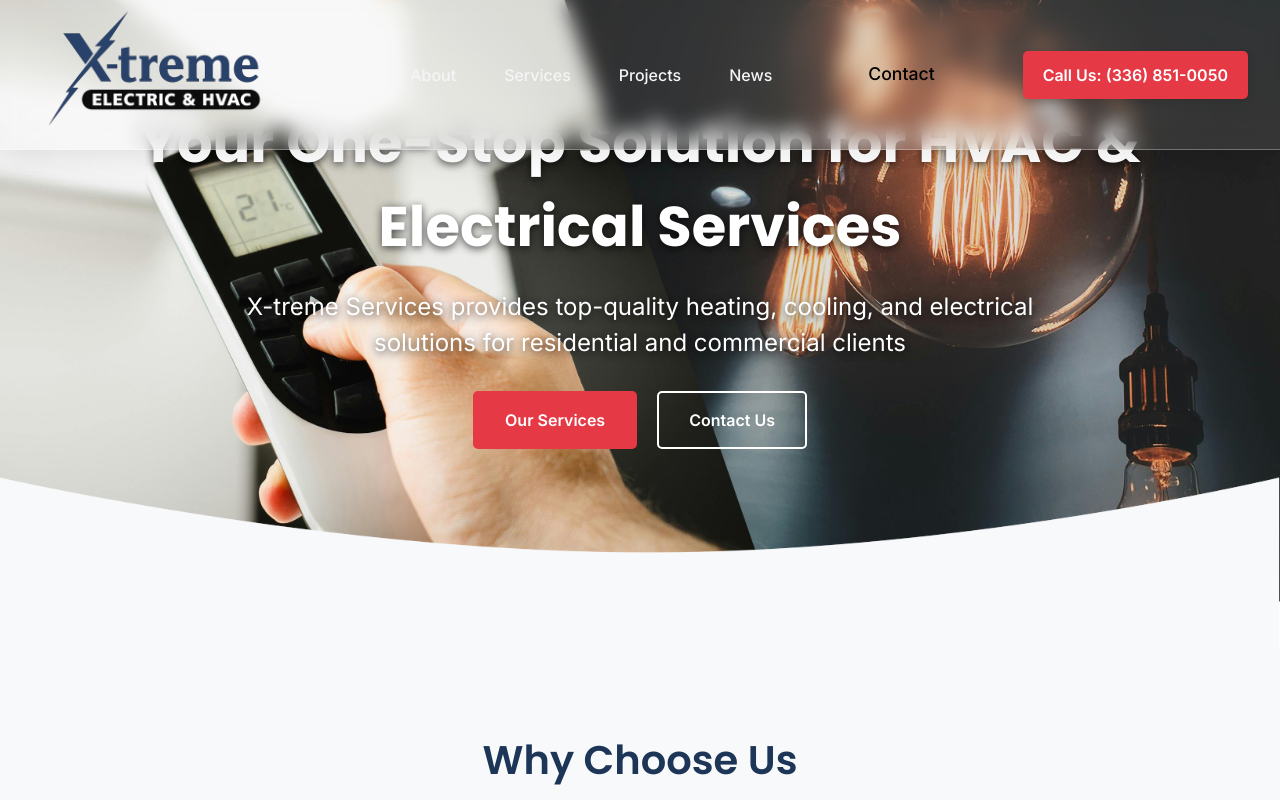
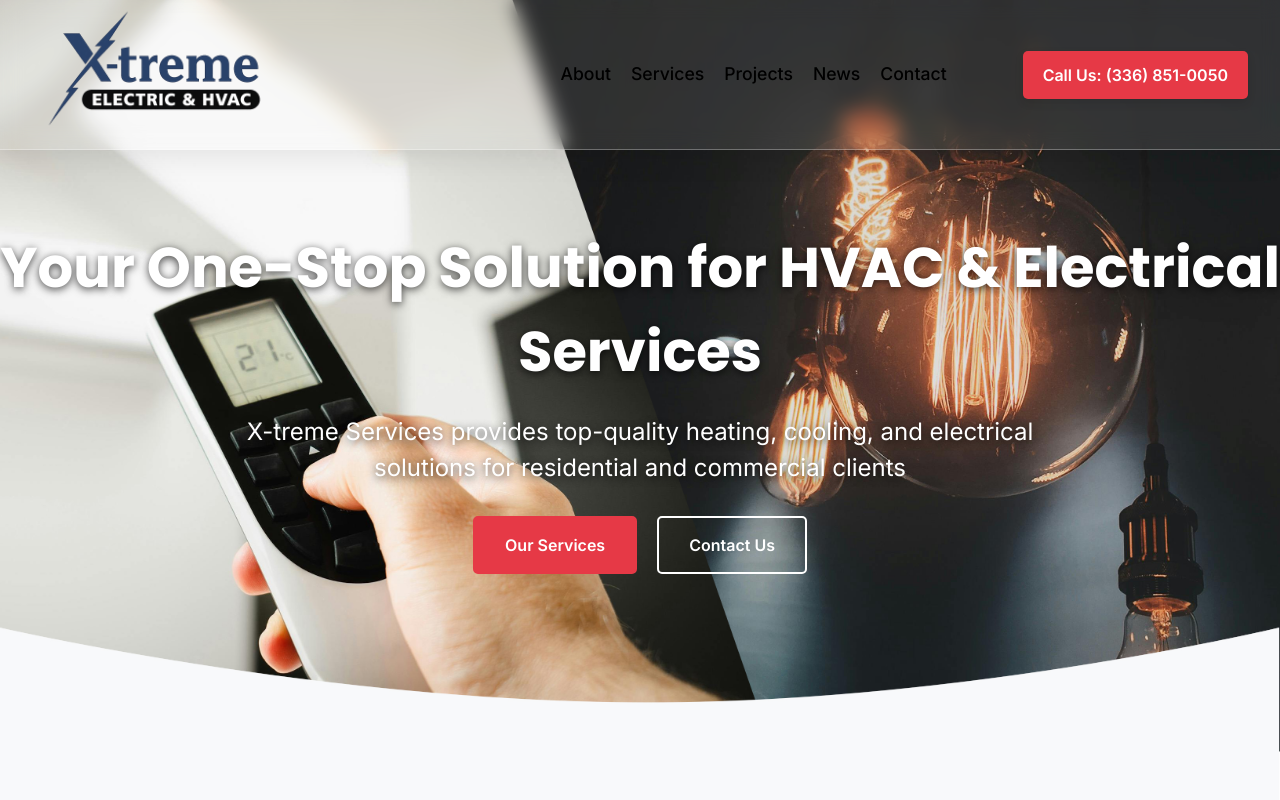
Before and after one commit to jose-v/x-tremeservices, a React (Create React App) app: page / in a window 1280 px wide. Built offline with nearby package versions, Linux system fonts and the light colour scheme.

Commit message:
Backup of working version with video background and overlay

```diff
--- a/package.json
+++ b/package.json
@@ -7,9 +7,9 @@
     "react-dom": "^19.0.0",
     "react-icons": "^5.5.0",
     "react-intersection-observer": "^9.16.0",
-    "react-router": "^6.3.0",
-    "react-router-dom": "^6.3.0",
-    "react-scripts": "4.0.3",
+    "react-router": "^7.5.0",
+    "react-router-dom": "^7.5.0",
+    "react-scripts": "^5.0.1",
     "styled-components": "^5.3.0",
     "web-vitals": "^4.2.4"
   },
--- a/src/App.js
+++ b/src/App.js
@@ -1,12 +1,9 @@
 import React from 'react';
-import { BrowserRouter as Router, Routes, Route } from 'react-router-dom';
-import { ThemeProvider } from 'styled-components';
+import { Outlet } from 'react-router-dom';
+import styled, { ThemeProvider } from 'styled-components';
 import GlobalStyle from './styles/GlobalStyle';
 import Navbar from './components/Navbar';
 import Footer from './components/Footer';
-import Home from './pages/Home';
-import Services from './pages/Services';
-import About from './pages/About';
 
 const theme = {
   colors: {
@@ -21,23 +18,29 @@ const theme = {
   },
 };
 
+const AppContainer = styled.div`
+  display: flex;
+  flex-direction: column;
+  min-height: 100vh;
+  background-color: ${({ theme }) => theme.colors.background || 'white'};
+  font-family: ${({ theme }) => theme.fonts.body};
+`;
+
+const MainContent = styled.main`
+  flex: 1;
+`;
+
 function App() {
   return (
     <ThemeProvider theme={theme}>
       <GlobalStyle />
-      <Router>
-        <div className="app-container" style={{ margin: 0, padding: 0 }}>
-          <Navbar />
-          <main style={{ margin: 0, padding: 0 }}>
-            <Routes>
-              <Route path="/" element={<Home />} />
-              <Route path="/services" element={<Services />} />
-              <Route path="/about" element={<About />} />
-            </Routes>
-          </main>
-          <Footer />
-        </div>
-      </Router>
+      <AppContainer>
+        <Navbar />
+        <MainContent>
+          <Outlet />
+        </MainContent>
+        <Footer />
+      </AppContainer>
     </ThemeProvider>
   );
 }
--- a/src/components/Navbar.js
+++ b/src/components/Navbar.js
@@ -1,7 +1,6 @@
 import React from 'react';
 import styled from 'styled-components';
-import { Link } from 'react-router-dom';
-import NavLink from './NavLink';
+import { Link, NavLink, useLocation, useNavigate } from 'react-router-dom';
 import logo from '../images/logo.png'; // Adjust the path as needed
 
 const Nav = styled.nav`
@@ -46,7 +45,7 @@ const LogoImage = styled.img`
 const NavMenu = styled.div`
   display: flex;
   align-items: center;
-  gap: 2rem; // Add consistent gap between items
+  gap: 1.25rem; // Reduced gap between items by ~20px
 
   @media screen and (max-width: 768px) {
     display: none;
@@ -58,26 +57,24 @@ const NavItem = styled.li`
 `;
 
 const NavLinkStyled = styled(NavLink)`
-  color: #000000 !important; /* Force black text with !important */
-  margin-left: 3.5rem; /* Increased spacing between items */
+  color: #000000 !important;
   text-decoration: none;
   font-weight: 500;
   font-size: 1.1rem;
   transition: all 0.3s ease;
 
   &:hover {
-    color: #e63946 !important; /* Red color on hover with !important */
+    color: #e63946 !important;
   }
 
   &.active {
-    color: #000000 !important; /* Black for active state */
-    font-weight: 700; /* Make active link bold */
-    border-bottom: 2px solid #000000; /* Underline active link */
+    color: #000000 !important;
+    font-weight: 700;
+    border-bottom: 2px solid #000000;
   }
 `;
 
-const PhoneNumber = styled.a`
-  background-color: #e63946;
+const PhoneNumber = styled.a`  background-color: #e63946;
   color: white;
   font-weight: 600;
   font-size: 1rem;
@@ -98,13 +95,28 @@ const PhoneNumber = styled.a`
 `;
 
 const Navbar = () => {
+  const navigate = useNavigate();
+  const location = useLocation();
+
   const scrollToContact = (e) => {
     e.preventDefault();
-    const contactSection = document.getElementById('contact-form');
-    if (contactSection) {
-      contactSection.scrollIntoView({ behavior: 'smooth' });
+
+    // Check if we are already on the homepage
+    if (location.pathname === '/') {
+      const contactSection = document.getElementById('contact-form');
+      if (contactSection) {
+        contactSection.scrollIntoView({ behavior: 'smooth', block: 'start' });
+        // Add a small delay to adjust for the navbar height
+        setTimeout(() => {
+          window.scrollBy(0, -150); // Adjust for navbar height
+        }, 100); // Delay might need adjustment based on scroll speed
+      }
     } else {
-      window.location.href = '/#contact-form';
+      // If not on the homepage, navigate there first with the hash
+      navigate('/#contact-form');
+      // Scroll might not happen automatically after navigation,
+      // needs handling on the Home page potentially or a different approach.
+      // For now, this navigates to the homepage hash.
     }
   };
 
--- a/src/index.js
+++ b/src/index.js
@@ -1,13 +1,55 @@
 import React from 'react';
 import ReactDOM from 'react-dom/client';
+import {
+  createBrowserRouter,
+  RouterProvider,
+} from "react-router-dom";
 import './index.css';
-import App from './App';
+import App from './App'; // App will act as the layout
+import Home from './pages/Home';
+import About from './pages/About';
+import Services from './pages/Services';
+import Projects from './pages/Projects';
+import News from './pages/News';
 import reportWebVitals from './reportWebVitals';
+
+// Define routes using the data router format
+const router = createBrowserRouter([
+  {
+    path: "/",
+    element: <App />, // App is the root layout component
+    children: [
+      {
+        index: true, // Render Home at the root path
+        element: <Home />,
+      },
+      {
+        path: "about",
+        element: <About />,
+      },
+      {
+        path: "services",
+        element: <Services />,
+      },
+      {
+        path: "projects",
+        element: <Projects />,
+      },
+      {
+        path: "news",
+        element: <News />,
+      },
+      // Note: No separate /contact route needed
+    ],
+    // Error boundary could be added here later if needed
+    // errorElement: <ErrorPage />,
+  },
+]);
 
 const root = ReactDOM.createRoot(document.getElementById('root'));
 root.render(
   <React.StrictMode>
-    <App />
+    <RouterProvider router={router} /> {/* Use RouterProvider */}
   </React.StrictMode>
 );
 
--- a/src/pages/Home.js
+++ b/src/pages/Home.js
@@ -27,7 +27,6 @@ const fadeIn = keyframes`
 const HomeContainer = styled.div`
   width: 100%;
   max-width: 100%;
-  margin-top: -150px; /* Move the entire container up to compensate for navbar */
   padding: 0;
   overflow-x: hidden; /* Prevent horizontal scrolling */
 `;
@@ -42,11 +41,9 @@ const HeroSection = styled.section`
   align-items: center;
   text-align: center;
   color: white;
-  padding: 0 20px;
   position: relative;
   width: 100%;
-  margin: 0;
-  padding-top: 50px; /* Add some padding at top */
+  padding: 0;
 `;
 
 const HeroTitle = styled.h1`
@@ -222,7 +219,7 @@ const ServiceDescription = styled.p`
 `;
 
 const CTASection = styled.section`
-  padding: 80px 20px;
+  padding: 160px 20px;
   background: linear-gradient(rgba(29, 53, 87, 0.9), rgba(29, 53, 87, 0.9)),
               url(${ctaBg}) no-repeat center center;
   background-size: cover;
@@ -828,7 +825,7 @@ function Home() {
         </ServicesGrid>
       </AnimatedSection>
 
-      <CTASection>
+      <CTASection id="contact-form">
         <CTATitle>Ready to Get Started?</CTATitle>
         <CTAContainer>
           <CTAFormColumn>
@@ -1021,10 +1018,6 @@ function Home() {
           </StaffGrid>
         </StaffContainer>
       </StaffSection>
-
-      <Section id="contact-form">
-        {/* Contact form content */}
-      </Section>
     </HomeContainer>
   );
 }
--- a/src/pages/Services.js
+++ b/src/pages/Services.js
@@ -9,11 +9,14 @@ import {
   FaThermometerHalf,
   FaHome,
   FaCheckCircle,
-  FaLightbulb
+  FaLightbulb,
+  FaTools,
+  FaAtom,
+  FaWind
 } from 'react-icons/fa';
 
-// Import your images (you'll need to add these to your project)
-import servicesBg from '../images/services_hero_banner.jpg';
+// Remove unused import
+// import servicesBg from '../images/services_hero_banner.jpg';
 import electricalImg from '../images/electrical_services.jpg';
 import hvacImg from '../images/hvac_services.jpg';
 import iaqImg from '../images/iaq_services.jpg';
@@ -42,19 +45,18 @@ const ServicesContainer = styled.div`
   overflow-x: hidden;
 `;
 
-// Add a new styled component for the video background
 const VideoBackground = styled.video`
-  position: absolute;
+  position: absolute !important;
   top: 0;
   left: 0;
   width: 100%;
   height: 100%;
   object-fit: cover;
-  object-position: top center;
+  object-position: center;
   z-index: -1;
+  filter: brightness(0.7) contrast(1.1);
 `;
 
-// Update the HeroSection component
 const HeroSection = styled.section`
   position: relative;
   height: 75vh;
@@ -75,8 +77,13 @@ const HeroSection = styled.section`
     left: 0;
     width: 100%;
     height: 100%;
-    background: rgba(29, 53, 87, 0.6); // Overlay to ensure text readability
-    z-index: -1;
+    background: rgba(29, 53, 87, 0.4); /* Blue overlay */
+    z-index: 0;
+  }
+
+  & > * {
+    position: relative;
+    z-index: 1;
   }
 `;
 
@@ -85,6 +92,7 @@ const HeroTitle = styled.h1`
   margin-bottom: 30px;
   font-weight: 700;
   text-shadow: 0px 2px 8px rgba(0, 0, 0, 0.7);
+  z-index: 1;
 
   @media (max-width: 768px) {
     font-size: 2.8rem;
@@ -350,24 +358,86 @@ const ImageGrid = styled.div`
   }
 `;
 
+// Add new styled components for Air Scrubber Steps
+const AirScrubberStepsSection = styled(Section)`
+  background-color: #eaf4ff; // Light blue background
+  padding: 80px 20px;
+`;
+
+const StepsGrid = styled.div`
+  display: grid;
+  grid-template-columns: repeat(2, 1fr); // 2x2 grid
+  gap: 40px;
+  max-width: 1000px;
+  margin: 50px auto 0;
+
+  @media (max-width: 768px) {
+    grid-template-columns: 1fr; // Stack on smaller screens
+  }
+`;
+
+const StepCard = styled.div`
+  background: rgba(255, 255, 255, 0.7);
+  backdrop-filter: blur(10px);
+  -webkit-backdrop-filter: blur(10px);
+  border-radius: 12px;
+  padding: 30px;
+  box-shadow: 0 8px 20px rgba(0, 0, 0, 0.08);
+  border: 1px solid rgba(255, 255, 255, 0.2);
+  display: flex;
+  flex-direction: column;
+  align-items: center;
+  text-align: center;
+  transition: transform 0.3s ease;
+  height: 100%; // Ensure cards have equal height if content differs slightly
+
+  &:hover {
+    transform: translateY(-8px);
+  }
+`;
+
+const StepIconWrapper = styled.div`
+  font-size: 3rem;
+  color: #1d3557;
+  margin-bottom: 25px;
+  height: 60px; // Give icon wrapper fixed height
+  display: flex;
+  align-items: center;
+  justify-content: center;
+`;
+
+const StepTitle = styled.h3`
+  font-size: 1.4rem;
+  color: #1d3557;
+  margin-bottom: 15px;
+  font-weight: 600;
+  min-height: 50px; // Give title area minimum height
+`;
+
+const StepDescription = styled.p`
+  color: #4a4a4a;
+  line-height: 1.7;
+  font-size: 1rem;
+  flex-grow: 1; // Allow description to take remaining space
+`;
+
 function Services() {
   const [introRef, introInView] = useInView({ triggerOnce: true, threshold: 0.1 });
   const [airScrubberRef, airScrubberInView] = useInView({ triggerOnce: true, threshold: 0.1 });
+  const [airScrubberStepsRef, airScrubberStepsInView] = useInView({ triggerOnce: true, threshold: 0.1 });
+  const [landscapeRef, landscapeInView] = useInView({ triggerOnce: true, threshold: 0.1 });
 
   return (
     <ServicesContainer>
       <HeroSection>
         <VideoBackground autoPlay muted loop playsInline>
           <source src="/videos/hero-background.mp4" type="video/mp4" />
-          <source src="/videos/hero-background.webm" type="video/webm" />
-          {/* Fallback background image if video fails to load */}
-          <img src={servicesBg} alt="Services Background" />
         </VideoBackground>
         <HeroTitle>Professional HVAC & Electrical Solutions</HeroTitle>
         <Button primary href="/contact">Request a Quote</Button>
       </HeroSection>
 
-      <LandscapeSection>
+      <LandscapeSection ref={landscapeRef} inView={landscapeInView}>
         <LandscapeContent>
           <ServiceIcon style={{ color: '#37F722', fontSize: '3rem', marginBottom: '30px' }}>
             <FaLightbulb />
@@ -567,6 +637,56 @@ function Services() {
           </Button>
         </div>
       </AirScrubberSection>
+
+      <AirScrubberStepsSection ref={airScrubberStepsRef} inView={airScrubberStepsInView} id="air-scrubber-steps">
+        <h2 style={{ textAlign: 'center', fontSize: '2.5rem', color: '#1d3557', marginBottom: '60px', position: 'relative' }}>
+          How INDUCT 2000 "AIR SCRUBBER" Technology Works
+          <span style={{
+              content: '""',
+              position: 'absolute',
+              bottom: '-15px',
+              left: '50%',
+              transform: 'translateX(-50%)',
+              width: '100px',
+              height: '4px',
+              background: '#e63946'
+            }}></span>
+        </h2>
+        <StepsGrid>
+          <StepCard>
+            <StepIconWrapper><FaTools /></StepIconWrapper>
+            <StepTitle>1. Installed in the HVAC system</StepTitle>
+            <StepDescription>
+              The Air Scrubber is mounted in the duct-work of an HVAC system.
+            </StepDescription>
+          </StepCard>
+
+          <StepCard>
+            <StepIconWrapper><FaLightbulb /></StepIconWrapper>
+            <StepTitle>2. UV-C light shines on titanium-dioxide-coated surface</StepTitle>
+            <StepDescription>
+              A UV-C germicidal bulb illuminates a special catalytic target.
+            </StepDescription>
+          </StepCard>
+
+          <StepCard>
+            <StepIconWrapper><FaAtom /></StepIconWrapper>
+            <StepTitle>3. 'ActivePure' molecules are created</StepTitle>
+            <StepDescription>
+              UV-C light and the catalytic surface produce powerful oxidizers.
+            </StepDescription>
+          </StepCard>
+
+          <StepCard>
+            <StepIconWrapper><FaWind /></StepIconWrapper>
+            <StepTitle>4. Oxidizers purify the air</StepTitle>
+            <StepDescription>
+              The oxidizers are released into the air, reducing contaminants.
+            </StepDescription>
+          </StepCard>
+        </StepsGrid>
+      </AirScrubberStepsSection>
+
     </ServicesContainer>
   );
 }
```
Also changed, not shown: src/routes/AppRoutes.js (deleted, +0 -32 lines), 1 other file (tests, documents, lock files or other folders).
